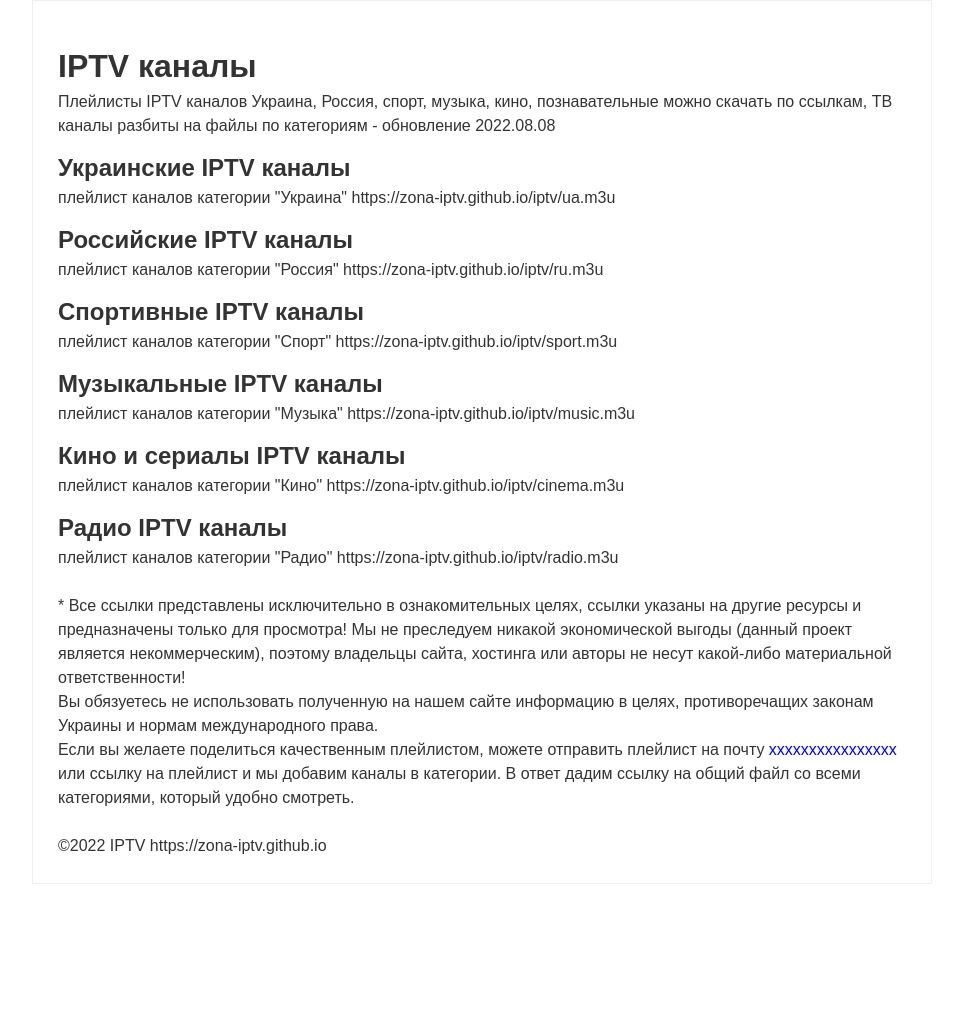
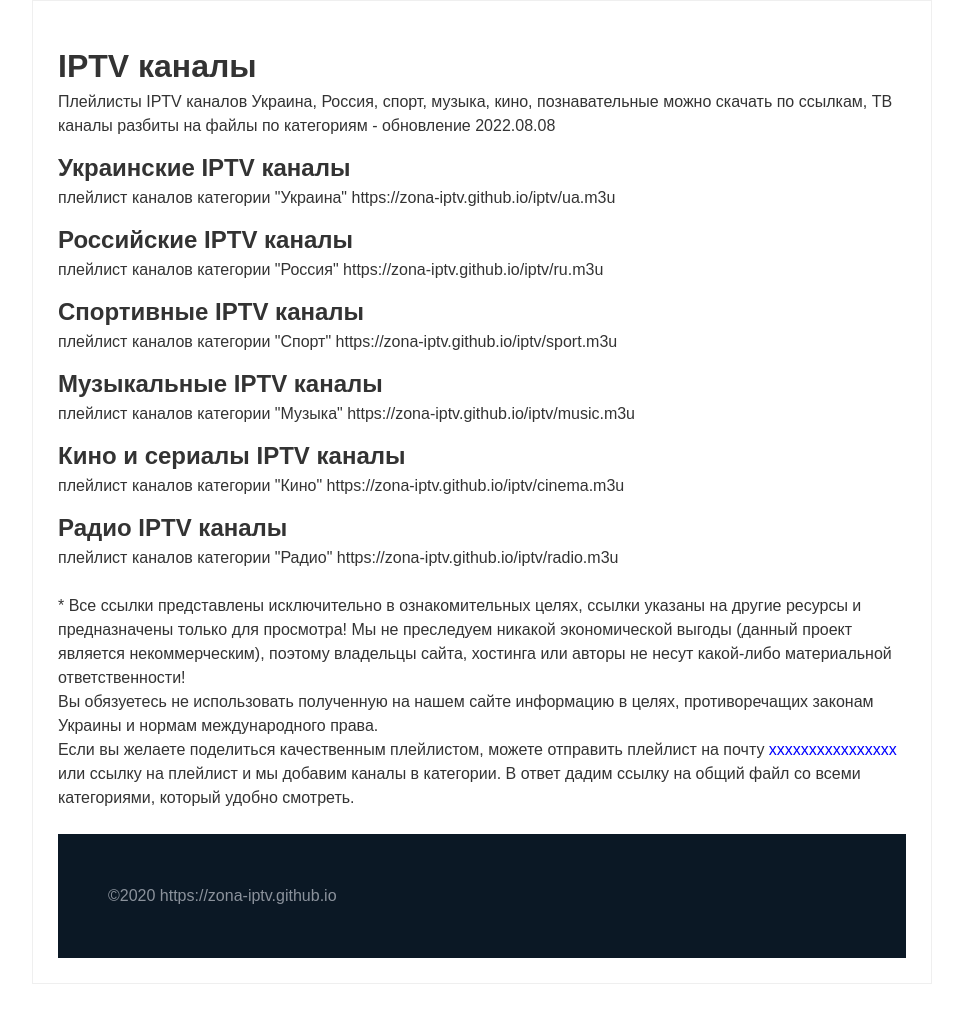
Before and after one commit to zona-iptv/iptv.github.io, a plain HTML site: page index.html in a window 1280 px wide. Shown: the part 234-1248 px from the top of the page, without its empty margins (158-1121 px from the left). Before the commit the page ends 1148 px from the top, so only its background shows below. Drawn offline with Linux system fonts and the light colour scheme.

Commit message:
Update index.html

```diff
--- a/index.html
+++ b/index.html
@@ -93,7 +93,10 @@
       <p>Если вы желаете поделиться качественным плейлистом, можете отправить плейлист на почту <a href="xxxxxxxxxxxxxx?subject=IPTV плейлист">xxxxxxxxxxxxxxxx</a> или ссылку на плейлист и мы добавим каналы в категории. В ответ дадим ссылку на общий файл со всеми категориями, который удобно смотреть.</p>
       <br>
 
-      <p>&copy;2022 IPTV https://zona-iptv.github.io</p>
+      <div class="footer-bottom">
+    <div class="footer-info"> ©2020 https://zona-iptv.github.io<div class="footer-text">
+</div>
+        </div></div>
 
    </main>
   </div>
```
